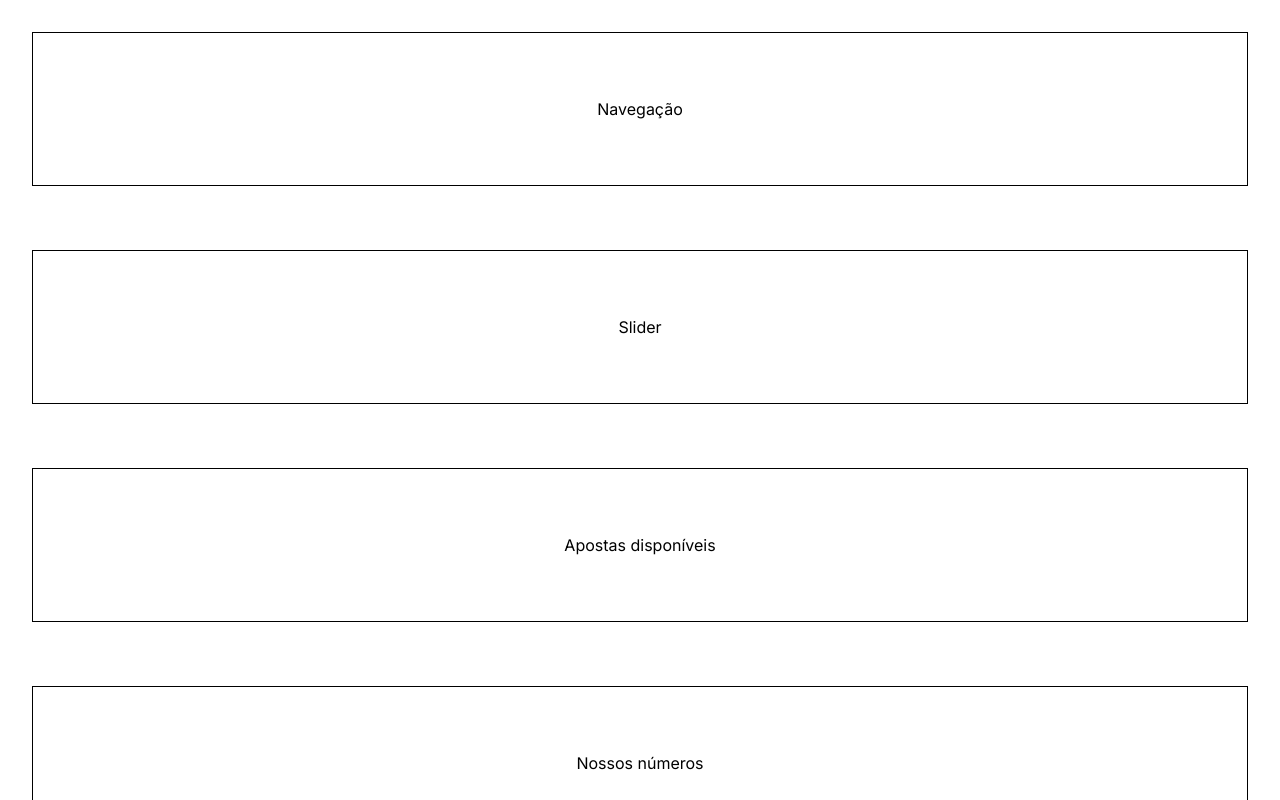
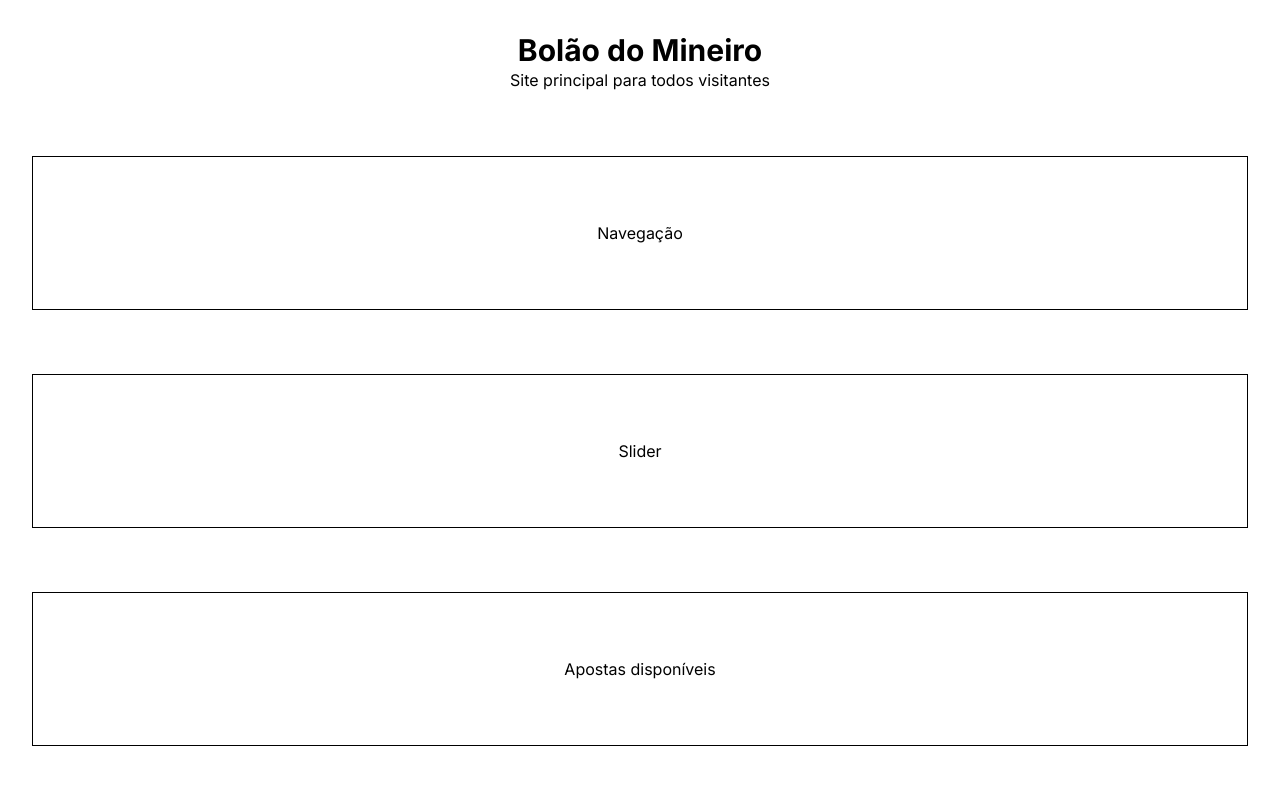
Before and after one commit to bolaodomineiro/app, a Next.js app: page / in a window 1280 px wide. Shown: the top 800 px of the page. Built offline with nearby package versions, Linux system fonts and the light colour scheme.

Commit message:
feat: app structure

```diff
--- a/src/app/page.js
+++ b/src/app/page.js
@@ -2,6 +2,11 @@ export default function Home() {
   return (
     <>
       <div className="flex flex-col text-center align-center justify-center">
+        <div className="m-8">
+          <h1 className="text-3xl font-bold">Bolão do Mineiro</h1>
+          <h3>Site principal para todos visitantes</h3>
+        </div>
+
         <div className="m-8">
           <div className="p-16 border border-black">Navegação</div>
         </div>
```
